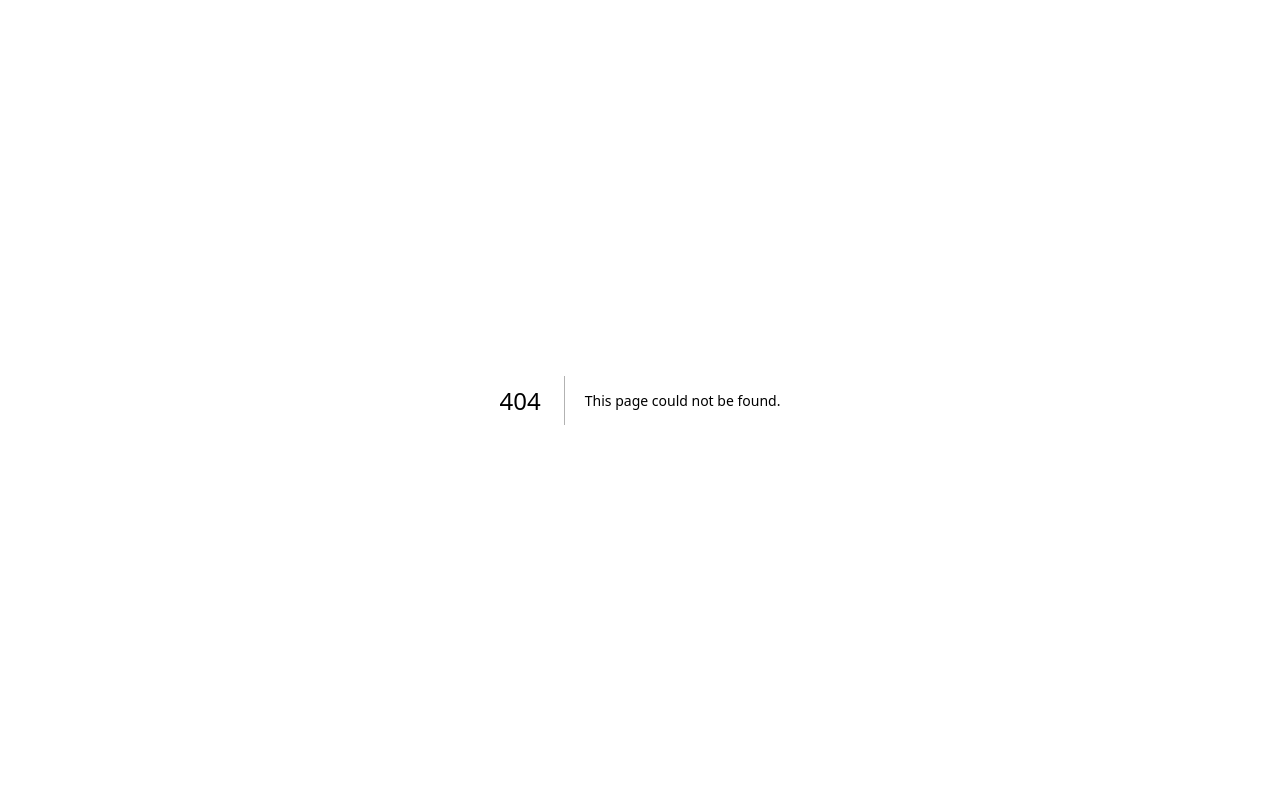
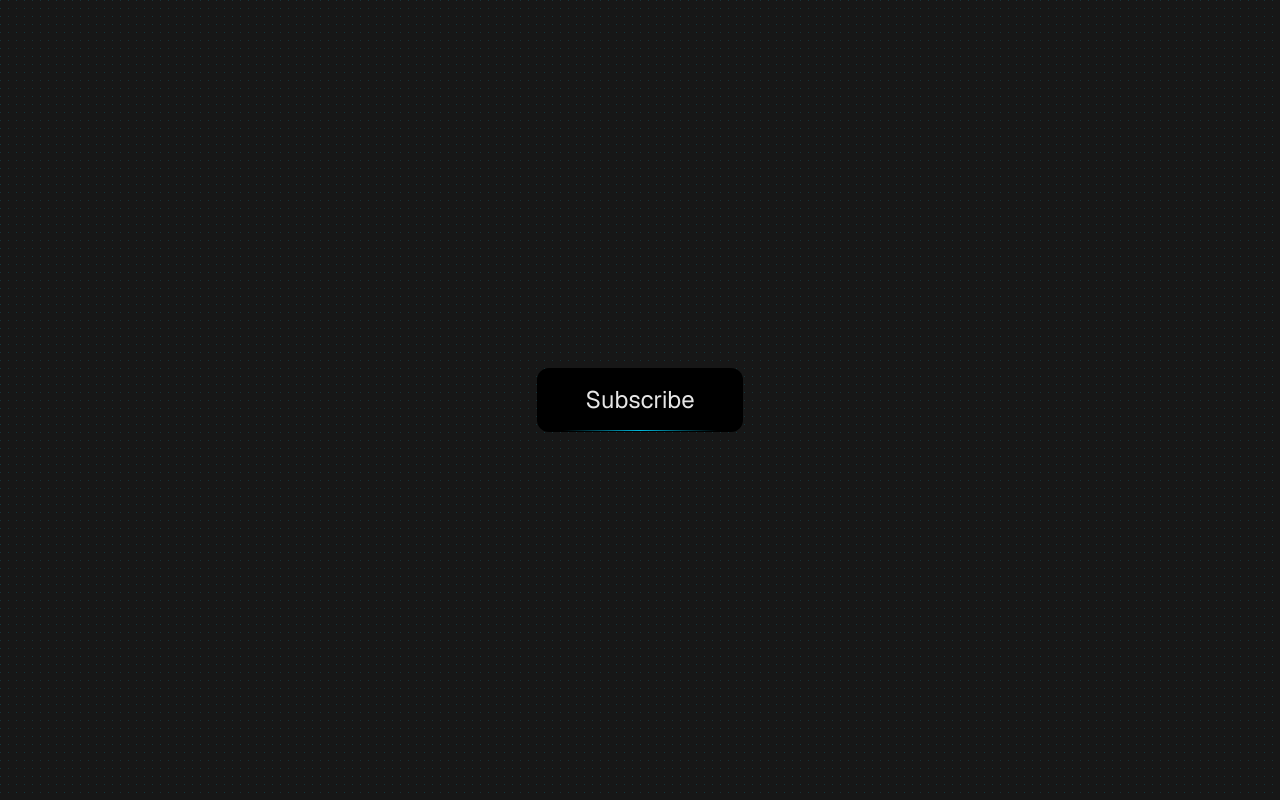
Before and after one commit to Bored008/motion.dev-learnings, a Next.js app: page /Hoverbutton in a window 1280 px wide. Before the commit this address had no page. Built offline with nearby package versions, Linux system fonts and the light colour scheme.

Commit message:
basic button hover learned

```diff
--- a/package.json
+++ b/package.json
@@ -9,6 +9,7 @@
     "lint": "eslint"
   },
   "dependencies": {
+    "motion": "^12.40.0",
     "next": "16.2.7",
     "react": "19.2.4",
     "react-dom": "19.2.4"
--- /dev/null
+++ b/src/app/Hoverbutton/page.js
@@ -0,0 +1,46 @@
+"use client";
+import React from 'react'
+import { motion } from "motion/react"
+
+const page = () => {
+  return (
+    <div className="[perpective:[1000px]] [transform-style:preserve-3d] flex h-screen w-full flex-1 items-center justify-center font-sans bg-neutral-900"
+    style={{backgroundImage:'radial-gradient(circle at 0.5px 0.5px, rgba(6,182,212,0.2) 0.5px, transparent 0)',
+      backgroundSize:"8px 8px",
+      backgroundRepeat:"repeat"
+    }}
+    >
+      <motion.button
+      whileHover={{
+        // rotateX:20,
+        // rotateY:20,
+        boxShadow:"0px 20px 50px rgba(8,112,184,0.7)",
+        y:-5
+      }}
+
+      whileTap={{
+        y:0
+      }}
+
+      initial={{rotate:0,}}
+      animate={{rotate:[0, 20, 0],}}
+      transition={{
+        duration:0.3,
+        ease:"easeInOut"
+      }}
+      style={{
+        translateZ:100,
+      }}
+      className="group relative text-2xl text-neutral-200 bg-black px-12 py-4 rounded-xl shadow-[0px_1px_4px_0px_rgba(255,255,255,0.1)
+      _inset,0px_-1px_2px_0px_rgba(255,255,255,0.1)_inset]">
+        <span className="group-hover:text-cyan-500 transition-color duration-300">Subscribe</span>
+        <span className="absolute inset-x-0 bottom-px bg-gradient-to-r from-transparent via-cyan-500 to-transparent h-px w-3/4 mx-auto">
+        </span>
+        <span className="absolute opacity-0 group-hover:opacity-100 transition-opacity duration-300 inset-x-0 bottom-px bg-gradient-to-r from-transparent via-cyan-500 to-transparent h-[4px] w-3/4 mx-auto blur-sm">
+        </span>
+      </motion.button>
+    </div>
+  )
+}
+
+export default page
--- a/src/app/page.js
+++ b/src/app/page.js
@@ -1,65 +1,12 @@
+"use client";
 import Image from "next/image";
+import { motion } from "motion/react";
+import Link from "next/link";
 
 export default function Home() {
   return (
-    <div className="flex flex-col flex-1 items-center justify-center bg-zinc-50 font-sans dark:bg-black">
-      <main className="flex flex-1 w-full max-w-3xl flex-col items-center justify-between py-32 px-16 bg-white dark:bg-black sm:items-start">
-        <Image
-          className="dark:invert"
-          src="/next.svg"
-          alt="Next.js logo"
-          width={100}
-          height={20}
-          priority
-        />
-        <div className="flex flex-col items-center gap-6 text-center sm:items-start sm:text-left">
-          <h1 className="max-w-xs text-3xl font-semibold leading-10 tracking-tight text-black dark:text-zinc-50">
-            To get started, edit the page.js file.
-          </h1>
-          <p className="max-w-md text-lg leading-8 text-zinc-600 dark:text-zinc-400">
-            Looking for a starting point or more instructions? Head over to{" "}
-            <a
-              href="https://vercel.com/templates?framework=next.js&utm_source=create-next-app&utm_medium=appdir-template-tw&utm_campaign=create-next-app"
-              className="font-medium text-zinc-950 dark:text-zinc-50"
-            >
-              Templates
-            </a>{" "}
-            or the{" "}
-            <a
-              href="https://nextjs.org/learn?utm_source=create-next-app&utm_medium=appdir-template-tw&utm_campaign=create-next-app"
-              className="font-medium text-zinc-950 dark:text-zinc-50"
-            >
-              Learning
-            </a>{" "}
-            center.
-          </p>
-        </div>
-        <div className="flex flex-col gap-4 text-base font-medium sm:flex-row">
-          <a
-            className="flex h-12 w-full items-center justify-center gap-2 rounded-full bg-foreground px-5 text-background transition-colors hover:bg-[#383838] dark:hover:bg-[#ccc] md:w-[158px]"
-            href="https://vercel.com/new?utm_source=create-next-app&utm_medium=appdir-template-tw&utm_campaign=create-next-app"
-            target="_blank"
-            rel="noopener noreferrer"
-          >
-            <Image
-              className="dark:invert"
-              src="/vercel.svg"
-              alt="Vercel logomark"
-              width={16}
-              height={16}
-            />
-            Deploy Now
-          </a>
-          <a
-            className="flex h-12 w-full items-center justify-center rounded-full border border-solid border-black/[.08] px-5 transition-colors hover:border-transparent hover:bg-black/[.04] dark:border-white/[.145] dark:hover:bg-[#1a1a1a] md:w-[158px]"
-            href="https://nextjs.org/docs?utm_source=create-next-app&utm_medium=appdir-template-tw&utm_campaign=create-next-app"
-            target="_blank"
-            rel="noopener noreferrer"
-          >
-            Documentation
-          </a>
-        </div>
-      </main>
+    <div>
+      <Link href='/Hoverbutton'>Hover button</Link>
     </div>
   );
 }
```
Also changed, not shown: 1 other file (tests, documents, lock files or other folders).
